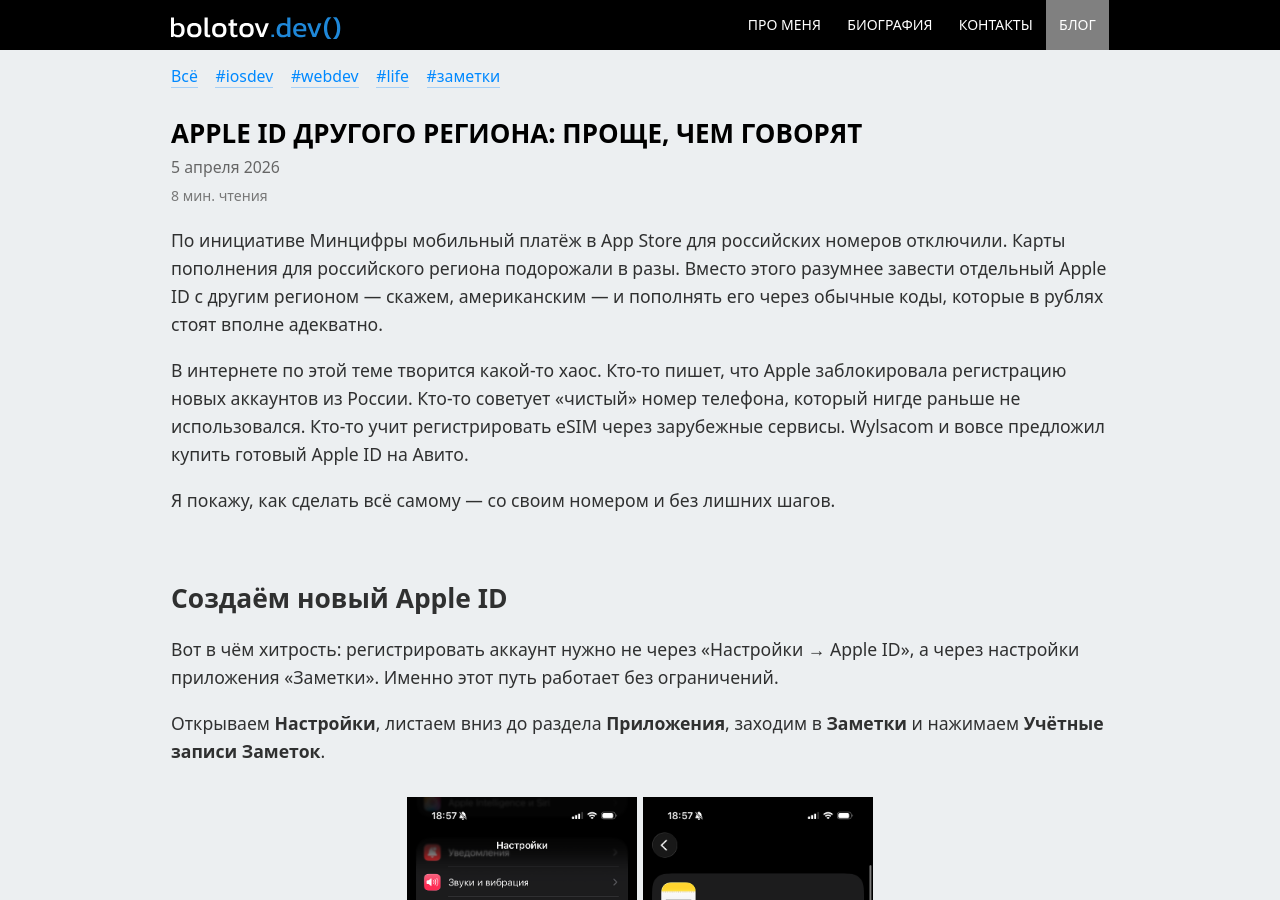
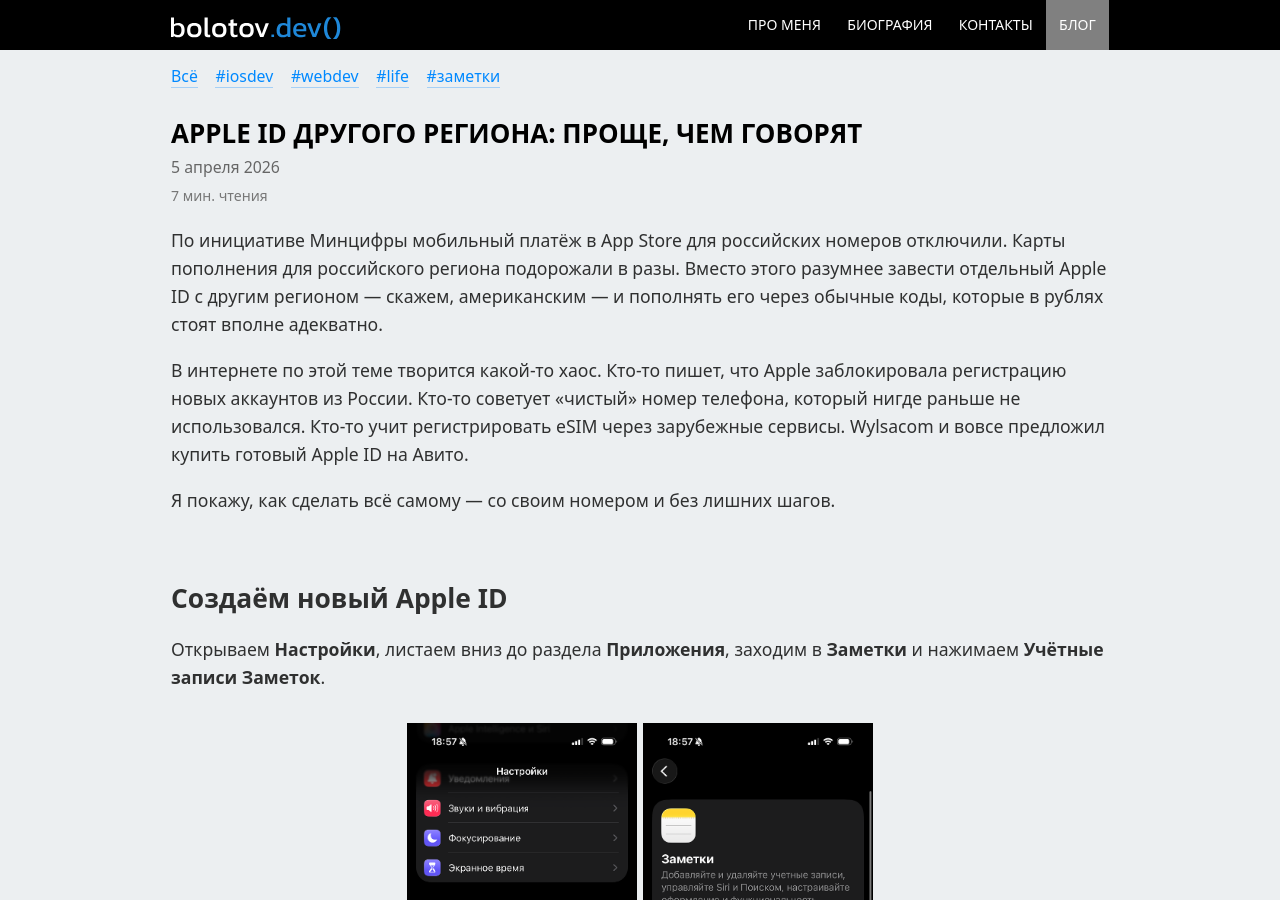
Before and after one commit to artembolotov/artembolotov.github.io, a Jekyll site: the page built from blog/_posts/2026-04-05-apple-id-other-region.md, in a window 1280 px wide and 900 px high. Built offline with Jekyll 4.4.1, drawn with Linux system fonts in a browser that asks for light colours; some of the changed text lies outside the part shown.

Commit message:
Apple ID other region updated

```diff
--- a/blog/_posts/2026-04-05-apple-id-other-region.md
+++ b/blog/_posts/2026-04-05-apple-id-other-region.md
@@ -12,8 +12,6 @@
 Я покажу, как сделать всё самому — со своим номером и без лишних шагов.
 
 ## Создаём новый Apple ID
-
-Вот в чём хитрость: регистрировать аккаунт нужно не через «Настройки → Apple ID», а через настройки приложения «Заметки». Именно этот путь работает без ограничений.
 
 Открываем **Настройки**, листаем вниз до раздела **Приложения**, заходим в **Заметки** и нажимаем **Учётные записи Заметок**.
 
@@ -55,13 +53,6 @@
 {% endcapture %}
 {% include gallery.html images=gallery_password %}
 
-Готово — в настройках Заметок теперь две учётные записи.
-
-{% capture gallery_done_create %}
-11.png
-{% endcapture %}
-{% include gallery.html images=gallery_done_create %}
-
 ## Настраиваем новый аккаунт
 
 У нас теперь два Apple ID на одном устройстве: основной — для iCloud, Сообщений и всего остального, новый — только для App Store. Чтобы они не мешали друг другу, нужно отключить в новом аккаунте всё лишнее.
```
Also changed, not shown: other parts of blog/_posts/2026-04-05-apple-id-other-region.md (+1 -0 lines).
